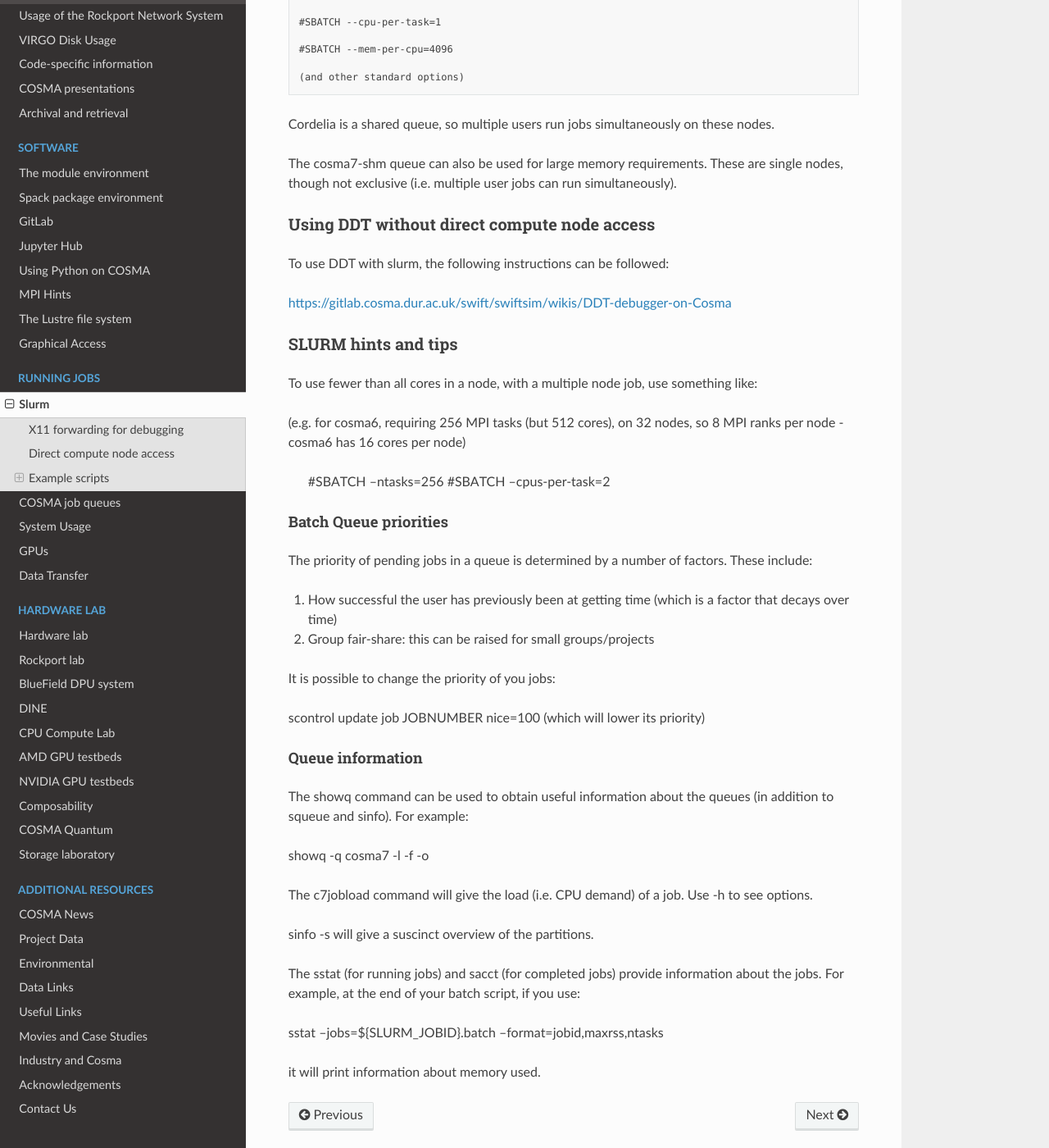
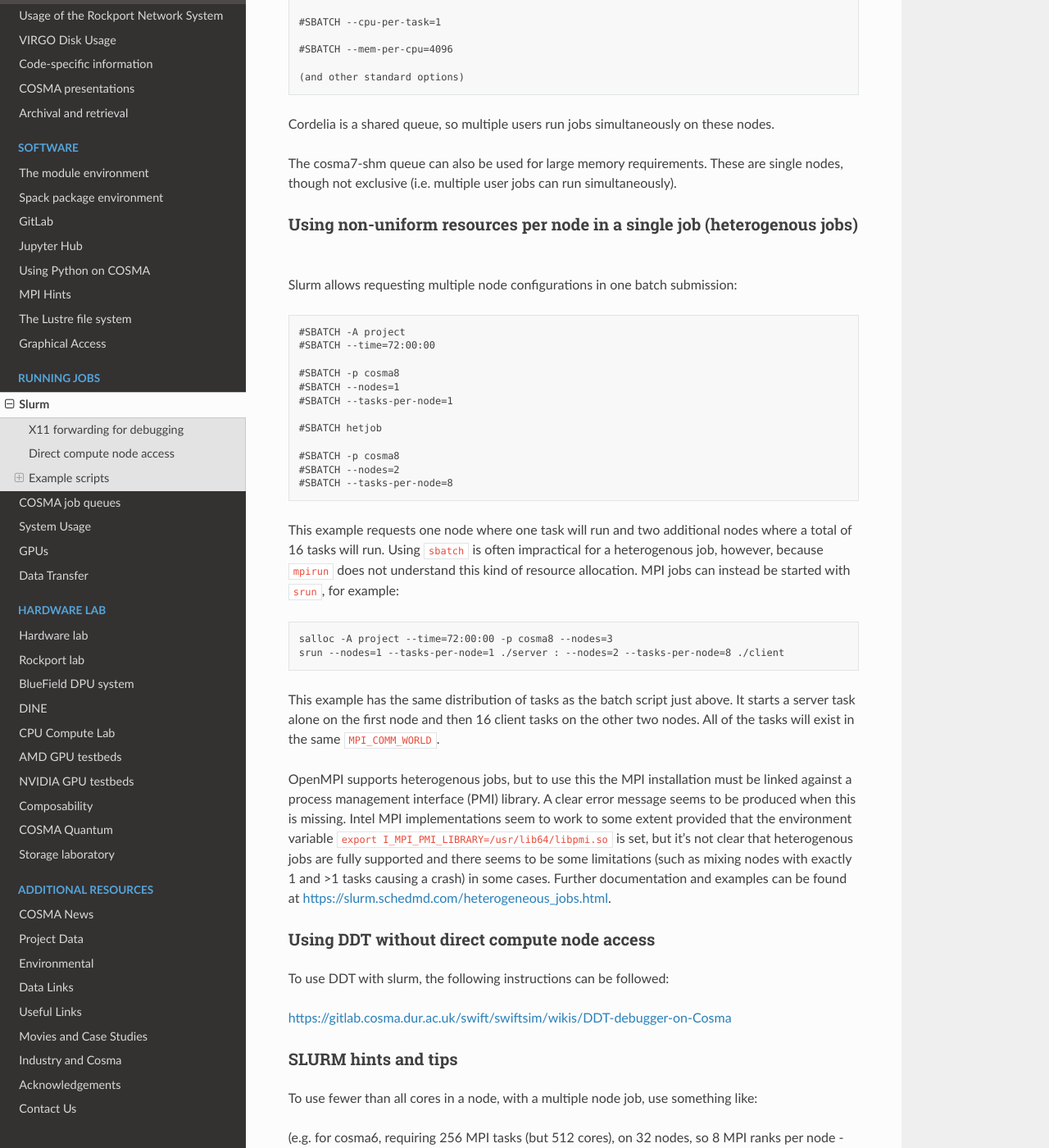
Before and after one commit to agb32/cosmadoc, a Sphinx documentation site: the page built from docs/source/slurm.md, in a window 1280 px wide and 1400 px high, scrolled down 3301 px. Shown: the whole window at 82% size. Built offline with Sphinx 7.4.7 and the Read the Docs theme 2.0.0, drawn with Linux system fonts in a browser that asks for light colours.

Commit message:
Add a heterogenous job example.

```diff
--- a/docs/source/slurm.md
+++ b/docs/source/slurm.md
@@ -140,6 +140,32 @@ Cordelia is a shared queue, so multiple users run jobs simultaneously on these n
 
 The cosma7-shm queue can also be used for large memory requirements. These are single nodes, though not exclusive (i.e. multiple user jobs can run simultaneously).
 
+### Using non-uniform resources per node in a single job (heterogenous jobs)
+
+Slurm allows requesting multiple node configurations in one batch submission:
+
+    #SBATCH -A project
+    #SBATCH --time=72:00:00
+
+    #SBATCH -p cosma8
+    #SBATCH --nodes=1
+    #SBATCH --tasks-per-node=1
+
+    #SBATCH hetjob
+
+    #SBATCH -p cosma8
+    #SBATCH --nodes=2
+    #SBATCH --tasks-per-node=8
+
+This example requests one node where one task will run and two additional nodes where a total of 16 tasks will run. Using `sbatch` is often impractical for a heterogenous job, however, because `mpirun` does not understand this kind of resource allocation. MPI jobs can instead be started with `srun`, for example:
+
+    salloc -A project --time=72:00:00 -p cosma8 --nodes=3
+    srun --nodes=1 --tasks-per-node=1 ./server : --nodes=2 --tasks-per-node=8 ./client
+
+This example has the same distribution of tasks as the batch script just above. It starts a server task alone on the first node and then 16 client tasks on the other two nodes. All of the tasks will exist in the same `MPI_COMM_WORLD`.
+
+OpenMPI supports heterogenous jobs, but to use this the MPI installation must be linked against a process management interface (PMI) library. A clear error message seems to be produced when this is missing. Intel MPI implementations seem to work to some extent provided that the environment variable `export I_MPI_PMI_LIBRARY=/usr/lib64/libpmi.so` is set, but it's not clear that heterogenous jobs are fully supported and there seems to be some limitations (such as mixing nodes with exactly 1 and >1 tasks causing a crash) in some cases. Further documentation and examples can be found at [https://slurm.schedmd.com/heterogeneous_jobs.html](https://slurm.schedmd.com/heterogeneous_jobs.html).
+
 ### Using DDT without direct compute node access
 
 To use DDT with slurm, the following instructions can be followed:
```
